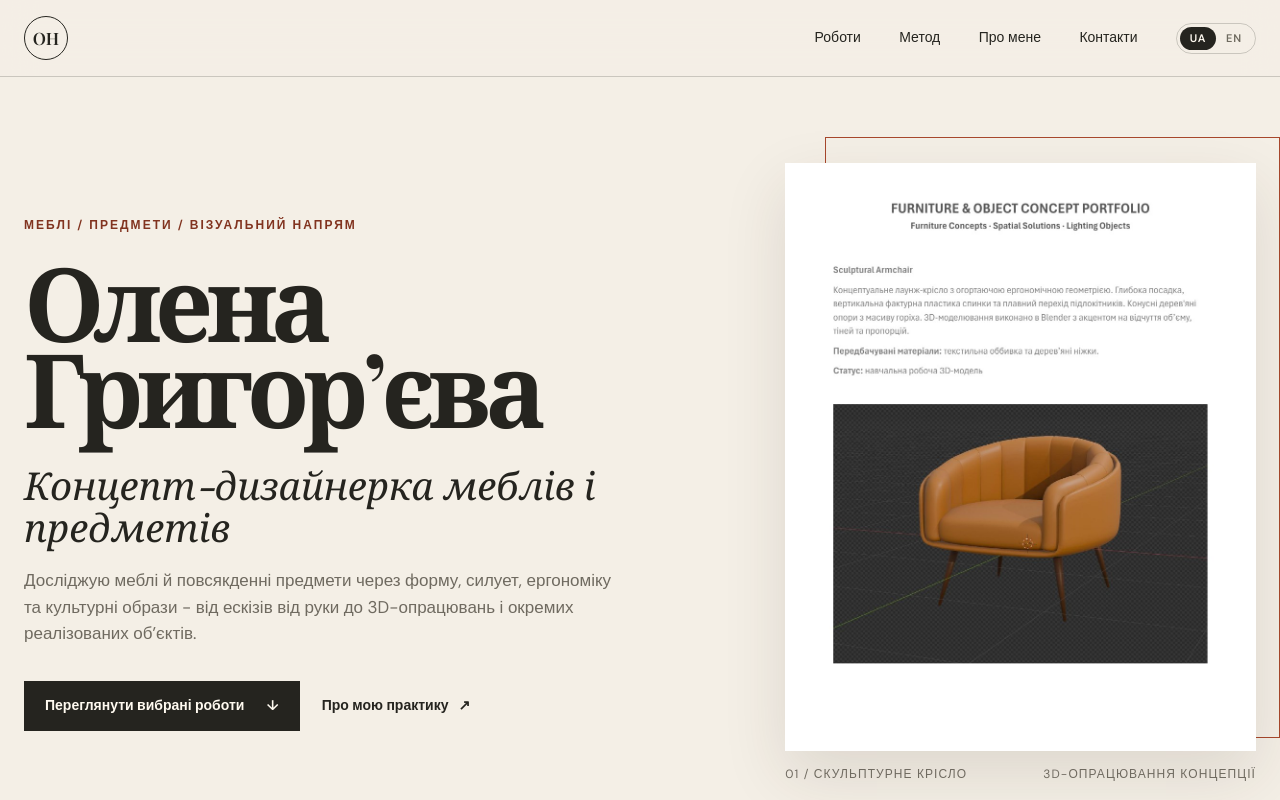
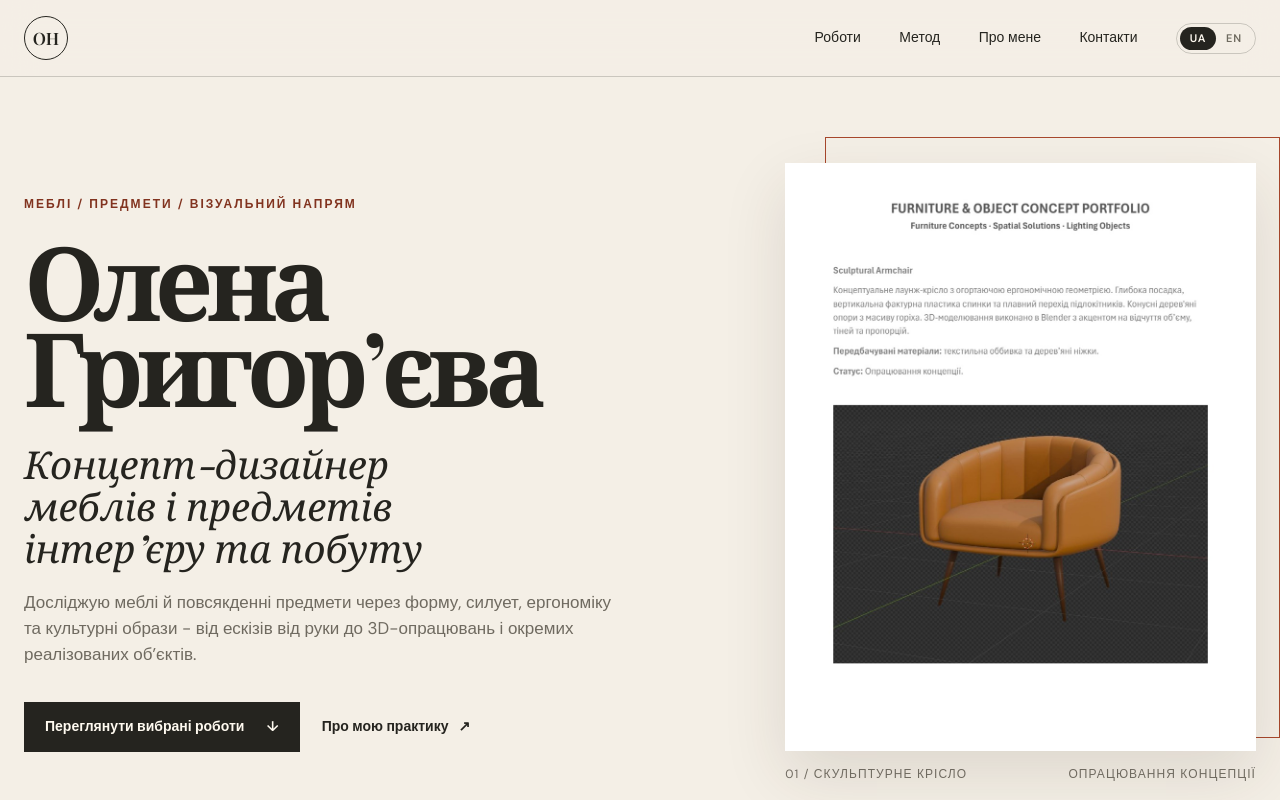
Before and after one commit to olena-hryhorieva/portfolio, a React (Vite) app: page / in a window 1280 px wide. Shown: the top 800 px of the page. Built offline with nearby package versions, Linux system fonts and the light colour scheme; a web font is replaced by a local one.

Commit message:
Refine portfolio title and update armchair preview

```diff
--- a/index.html
+++ b/index.html
@@ -5,18 +5,18 @@
     <meta name="viewport" content="width=device-width, initial-scale=1.0" />
     <meta
       name="description"
-      content="Олена Григор’єва - концепт-дизайнерка меблів і предметів. Вибрані концепції, 3D-опрацювання та реалізовані об’єкти."
+      content="Олена Григор’єва - концепт-дизайнер меблів і предметів інтер’єру та побуту. Авторські концепції, 3D-опрацювання та реалізовані об’єкти."
     />
     <meta name="robots" content="noindex, nofollow, noarchive, nosnippet" />
     <meta name="googlebot" content="noindex, nofollow, noarchive, nosnippet" />
     <meta name="theme-color" content="#f4efe6" />
-    <meta property="og:title" content="Олена Григор’єва - концепт-дизайнерка меблів і предметів" />
+    <meta property="og:title" content="Олена Григор’єва - концепт-дизайнер меблів і предметів інтер’єру та побуту" />
     <meta
       property="og:description"
       content="Вибрані концепції меблів, освітлення та людиноцентричних предметів."
     />
     <meta property="og:type" content="website" />
-    <title>Олена Григор’єва - концепт-дизайнерка меблів і предметів</title>
+    <title>Олена Григор’єва - концепт-дизайнер меблів і предметів інтер’єру та побуту</title>
   </head>
   <body>
     <div id="root"></div>
--- a/src/main.tsx
+++ b/src/main.tsx
@@ -33,9 +33,9 @@ const projectVisuals = [
 
 const translations = {
   uk: {
-    metaTitle: "Олена Григор’єва - концепт-дизайнерка меблів і предметів",
+    metaTitle: "Олена Григор’єва - концепт-дизайнер меблів і предметів інтер’єру та побуту",
     metaDescription:
-      "Олена Григор’єва - концепт-дизайнерка меблів і предметів. Вибрані концепції, 3D-опрацювання та реалізовані об’єкти.",
+      "Олена Григор’єва - концепт-дизайнер меблів і предметів інтер’єру та побуту. Авторські концепції, 3D-опрацювання та реалізовані об’єкти.",
     languageLabel: "Оберіть мову",
     homeLabel: "Олена Григор’єва - головна сторінка",
     nav: {
@@ -48,13 +48,13 @@ const translations = {
       eyebrow: "Меблі / Предмети / Візуальний напрям",
       firstName: "Олена",
       lastName: "Григор’єва",
-      role: "Концепт-дизайнерка меблів і предметів",
+      role: "Концепт-дизайнер меблів і предметів інтер’єру та побуту",
       intro:
         "Досліджую меблі й повсякденні предмети через форму, силует, ергономіку та культурні образи - від ескізів від руки до 3D-опрацювань і окремих реалізованих об’єктів.",
       primaryCta: "Переглянути вибрані роботи",
       secondaryCta: "Про мою практику",
       figureTitle: "01 / Скульптурне крісло",
-      figureStatus: "3D-опрацювання концепції",
+      figureStatus: "Опрацювання концепції",
       figureAlt: "Скульптурне крісло - 3D-опрацювання концепції Олени Григор’євої у Blender",
     },
     portfolio: {
@@ -74,7 +74,6 @@ const translations = {
       downloadStylingPdf: "Завантажити PDF",
     },
     work: {
-      eyebrow: "Концепт-дизайнер меблів і предметів інтер’єру та побуту",
       title: "Форма, що має сенс",
       note:
         "Поточне портфоліо поєднує авторські концептуальні ескізи, 3D-опрацювання у Blender і реалізовані рішення. Стадію кожного проєкту позначено чітко.",
@@ -89,7 +88,7 @@ const translations = {
       {
         title: "Скульптурне крісло",
         category: "Дослідження форми й об’єму",
-        status: "3D-опрацювання концепції",
+        status: "Опрацювання концепції",
         alt: "Скульптурне м’яке крісло, змодельоване у Blender",
       },
       {
@@ -157,14 +156,14 @@ const translations = {
         "Ескізування від руки",
         "Дослідження матеріалів і кольору",
         "Просторове мислення",
-        "Blender - 3D-опрацювання концепцій",
+        "3D-опрацювання концепцій",
       ],
     },
     contact: {
       eyebrow: "Контакти",
-      title: "Перетворімо ідею на продуманий предмет.",
+      title: "Від ідеї до продуманого предметного рішення.",
       description:
-        "Відкрита до різних форматів співпраці у сфері концептуального дизайну меблів і предметів - проєктної роботи, роботи в команді та творчих партнерств. Наразі перебуваю у Грузії та працюю дистанційно.",
+        "Відкрита до різних форматів співпраці у сфері концептуального дизайну меблів і предметів: проєктної роботи, участі в команді та творчих партнерств.",
     },
     footer: {
       copyright: "© 2026 Олена Григор’єва",
@@ -173,9 +172,9 @@ const translations = {
     },
   },
   en: {
-    metaTitle: "Olena Hryhorieva - Furniture & Object Concept Designer",
+    metaTitle: "Olena Hryhorieva - Concept Designer for Furniture, Interior & Everyday Objects",
     metaDescription:
-      "Olena Hryhorieva - furniture and object concept designer. Selected concepts, 3D development, and implemented objects.",
+      "Olena Hryhorieva - concept designer for furniture, interior and everyday objects. Selected concepts, 3D development, and implemented objects.",
     languageLabel: "Choose language",
     homeLabel: "Olena Hryhorieva - home",
     nav: {
@@ -188,13 +187,13 @@ const translations = {
       eyebrow: "Furniture / Objects / Visual Direction",
       firstName: "Olena",
       lastName: "Hryhorieva",
-      role: "Furniture & Object Concept Designer",
+      role: "Concept Designer for Furniture, Interior & Everyday Objects",
       intro:
         "I explore furniture and everyday objects through form, silhouette, ergonomics, and cultural research - from hand-drawn concepts to 3D development and selected implemented pieces.",
       primaryCta: "View selected work",
       secondaryCta: "About my practice",
       figureTitle: "01 / Sculptural Armchair",
-      figureStatus: "3D concept development",
+      figureStatus: "Concept development",
       figureAlt: "Sculptural armchair - 3D concept development by Olena Hryhorieva in Blender",
     },
     portfolio: {
@@ -214,7 +213,6 @@ const translations = {
       downloadStylingPdf: "Download PDF",
     },
     work: {
-      eyebrow: "Concept Designer for Furniture, Interior & Everyday Objects",
       title: "Form with a reason",
       note:
         "Current work combines original concept sketches, 3D development in Blender, and implemented solutions. Each status is labeled clearly.",
@@ -229,7 +227,7 @@ const translations = {
       {
         title: "Sculptural Armchair",
         category: "Form and volume study",
-        status: "3D concept development",
+        status: "Concept development",
         alt: "Sculptural upholstered armchair modeled in Blender",
       },
       {
@@ -297,14 +295,14 @@ const translations = {
         "Hand sketching",
         "Material & color research",
         "Spatial problem solving",
-        "Blender - 3D concept development",
+        "3D concept development",
       ],
     },
     contact: {
       eyebrow: "Contact",
-      title: "Let’s develop an idea into a thoughtful object.",
+      title: "From an idea to a thoughtful object.",
       description:
-        "I am open to different forms of collaboration in furniture and object concept design, including project-based work, team roles, and creative partnerships. I am currently based in Georgia and work remotely.",
+        "I am open to different forms of collaboration in furniture and object concept design, including project-based work, team participation, and creative partnerships.",
     },
     footer: {
       copyright: "© 2026 Olena Hryhorieva",
@@ -474,7 +472,6 @@ function App() {
         <section className="selected-work section-shell" id="work" aria-labelledby="work-title">
           <div className="section-heading heading-row">
             <div>
-              <p className="eyebrow">{t.work.eyebrow}</p>
               <h2 id="work-title">{t.work.title}</h2>
             </div>
             <p className="heading-note">{t.work.note}</p>
--- a/src/styles.css
+++ b/src/styles.css
@@ -127,6 +127,7 @@ nav a:focus-visible,
   font-style: italic;
   font-weight: 500;
   line-height: 1.1;
+  text-wrap: balance;
 }
 
 .hero-intro {
@@ -472,6 +473,7 @@ nav a:focus-visible,
 .contact h2 {
   max-width: 900px;
   margin-inline: auto;
+  text-wrap: balance;
 }
 
 .contact > p:not(.eyebrow) {
```
Also changed, not shown: site-public/images/sculptural-armchair.jpg, 7 other files (tests, documents, lock files or other folders).
